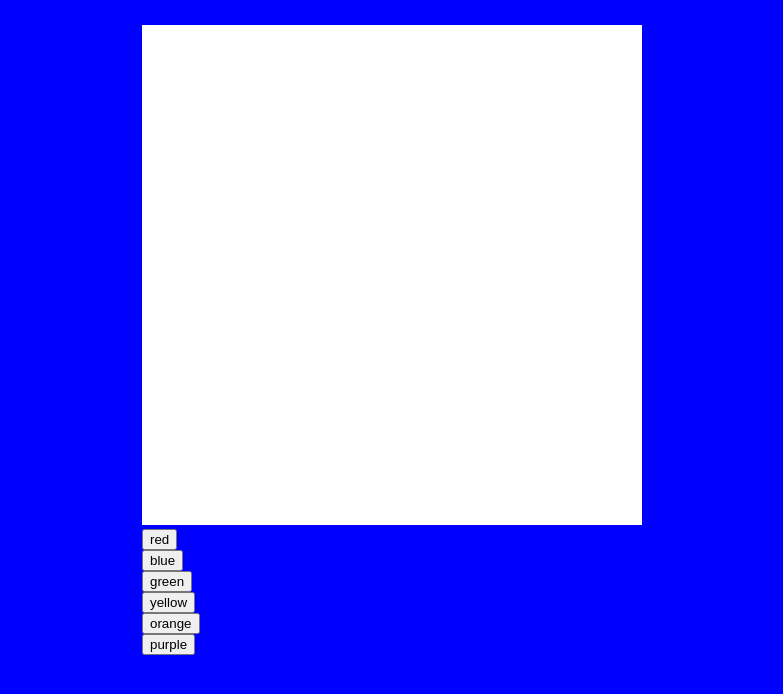
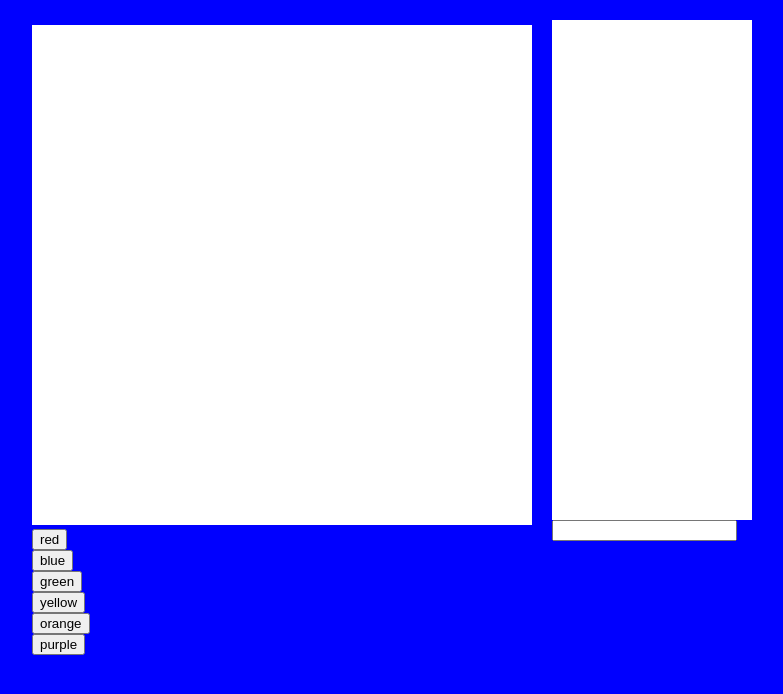
Before and after one commit to JackZeli/Doodl.io, a React (Create React App) app: page / in a window 1280 px wide. Shown: the top 694 px of the page, without its empty margins (248-1031 px from the left). Built offline with nearby package versions, Linux system fonts and the light colour scheme.

Commit message:
Chat box implemented, now working on server side stuff

```diff
--- a/src/App.js
+++ b/src/App.js
@@ -1,12 +1,15 @@
 import React, { Component, Fragment } from 'react';
 import './App.css';
 import Canvas from './components/Canvas';
+import ChatBox from './components/ChatBox'
 class App extends Component {
+
   render() {
     return (
       <Fragment>
         <div className="main">
           <Canvas />
+          <ChatBox />
         </div>
       </Fragment>
     );
--- /dev/null
+++ b/src/components/ChatBox.css
@@ -0,0 +1,10 @@
+.log{
+	width:200px;
+	height:500px;
+	background-color: white;
+	margin-left: 20px;
+	margin-top: 20px;
+}
+input{
+	margin-left:20px;
+}
--- /dev/null
+++ b/src/components/ChatBox.js
@@ -0,0 +1,49 @@
+import React from "react"
+import "./ChatBox.css"
+
+class ChatBox extends React.Component{
+	constructor(){
+		super()
+		this.state ={
+			messages: [],
+			guess: "",
+			chat: [],
+		}
+		this.handleSubmit = this.handleSubmit.bind(this)
+		this.handleChange = this.handleChange.bind(this)
+	}
+
+	handleChange(event){
+		this.setState({guess: event.target.value})
+	}
+
+	handleSubmit(event){
+		event.preventDefault()
+		if(this.state.guess !== ""){
+			let tempMessages = this.state.messages.concat(this.state.guess);
+			const displayed = tempMessages.map(message => <div> {message} <br /> </div>)
+			this.setState(prevState =>{
+				return{
+					messages: tempMessages,
+					guess: "",
+					chat: displayed
+				}
+			})
+		}
+	}
+
+	render(){
+		return(
+			<div>
+				<div className="log">
+					{this.state.chat}
+				</div>
+				<form onSubmit={this.handleSubmit}>
+					<input onChange={this.handleChange} value={this.state.guess} type="text" />
+				</form>
+			</div>
+		)
+	}
+}
+
+export default ChatBox
```
Also changed, not shown: package.json (+11 -0 lines), server.js (deleted, +0 -33 lines), src/components/Chat.js (added, +17 -0 lines), 2 other files (tests, documents, lock files or other folders).
